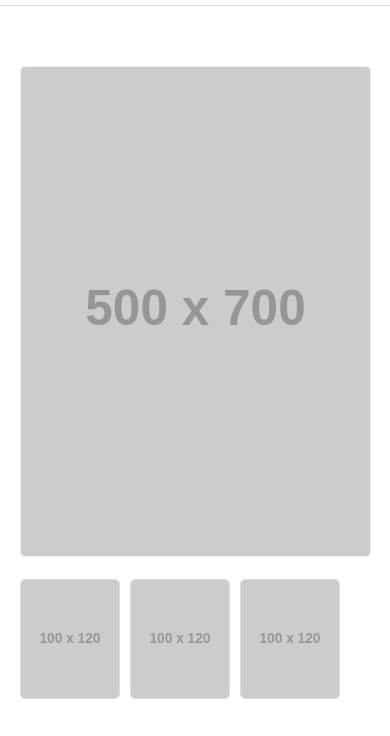
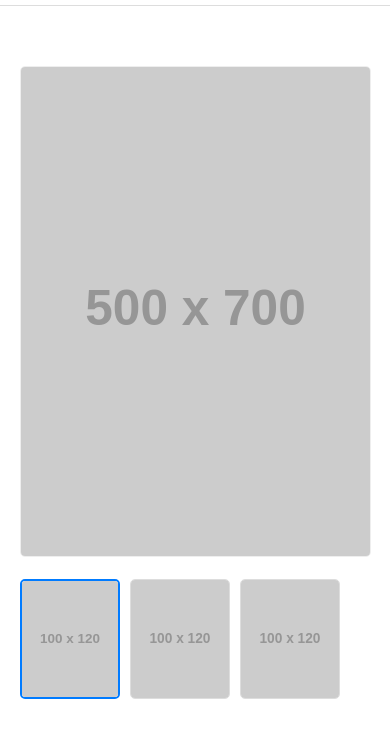
Before and after one commit to mustafacebi/Web_Project, a plain HTML site: page Deneme2YZ/urun-detay.html in a window 390 px wide. Both pictures are taken after a click on the picture 69 px from the left and 712 px from the top of the page. Shown: the part 74-810 px from the top of the page. Drawn offline with Linux system fonts and the light colour scheme; placeholder pictures from the web are drawn by us.

Commit message:
Telefon tablet görümü ilk

```diff
--- a/Deneme2YZ/app.js
+++ b/Deneme2YZ/app.js
@@ -32,9 +32,40 @@ document.addEventListener('DOMContentLoaded', () => {
             // CSS'de ".nav-wrapper.active { display: block; }" kuralı bunu bekliyor
             navWrapper.classList.toggle('active');
         });
-    }
+    // ... (4. Mobil Menü kodu burada biter) ...
+        }
 
-});
+        // 5. ÜRÜN DETAY SAYFASI RESİM GALERİSİ
+        const mainImage = document.querySelector('.main-product-image');
+        const thumbnails = document.querySelectorAll('.thumbnail-images img');
+
+        // Eğer bu elementler sayfada varsa (yani urun-detay.html'deyiz):
+        if (mainImage && thumbnails.length > 0) {
+
+            // Sayfa yüklendiğinde ilk küçük resmi "aktif" olarak işaretle
+            thumbnails[0].classList.add('active-thumbnail');
+
+            // Her bir küçük resme (thumbnail) tıklama özelliği ekle
+            thumbnails.forEach(thumbnail => {
+                thumbnail.addEventListener('click', () => {
+
+                    // 1. Tıklanan küçük resmin 'data-large-src' özelliğinden yeni resim URL'sini al
+                    const newImageSrc = thumbnail.dataset.largeSrc;
+
+                    // 2. Ana resmin 'src' özelliğini bu yeni URL ile değiştir
+                    mainImage.src = newImageSrc;
+
+                    // 3. (Bonus) Tüm küçük resimlerden 'active' sınıfını kaldır
+                    thumbnails.forEach(t => t.classList.remove('active-thumbnail'));
+
+                    // 4. (Bonus) Sadece tıklanan küçük resme 'active' sınıfını ekle
+                    thumbnail.classList.add('active-thumbnail');
+                });
+            });
+        }
+
+    }); // <-- DOMContentLoaded'in kapanış parantezi (Bunun üstüne ekleyin)
+
 
 
 /* =================================================================
--- a/Deneme2YZ/style.css
+++ b/Deneme2YZ/style.css
@@ -919,3 +919,16 @@ nav ul li a.active {
         grid-template-columns: 1fr; /* 2fr 1fr olanı ezer */
     }
 }
+
+/* --- 19. Ürün Galerisi (Aktif Thumbnail) --- */
+.thumbnail-images img {
+    /* Daha önce eklediğimiz stilleri (cursor: pointer vb.) zaten alıyor */
+    /* Geçiş efekti ekleyelim */
+    transition: border-color 0.3s ease;
+}
+
+/* JavaScript tarafından .active-thumbnail sınıfı eklenen resim: */
+.thumbnail-images img.active-thumbnail {
+    border-color: #007bff; /* Ana mavi rengimiz */
+    border-width: 2px; /* Kenarlığı kalınlaştır */
+}
--- a/Deneme2YZ/urun-detay.html
+++ b/Deneme2YZ/urun-detay.html
@@ -34,8 +34,7 @@
                 <div class="header-icons">
                     <a href="sepet.html">Sepet (<span id="cart-count">0</span>)</a>
                 </div>
-            </div> </div>
-    </header>
+            </div> </div> </header>
 
     <main>
         <section class="product-detail-section">
@@ -43,16 +42,19 @@
                 <div class="product-detail-layout">
 
                     <div class="product-image-gallery">
-                        <img src="https://via.placeholder.com/500x700" alt="Erkek Çocuk Tişört"
-                            class="main-product-image">
+                        <img src="https://via.placeholder.com/500x700/ff0000" alt="Erkek Çocuk Tişört" class="main-product-image">
 
                         <div class="thumbnail-images">
-                            <img src="https://via.placeholder.com/100x120" alt="Tişört yandan görünüm">
-                            <img src="https://via.placeholder.com/100x120" alt="Tişört detay">
-                            <img src="https://via.placeholder.com/100x120" alt="Tişört model üzeri">
+                            <img src="https://via.placeholder.com/100x120/ff0000" alt="Tişört kırmızı"
+                                 data-large-src="https://via.placeholder.com/500x700/ff0000">
+
+                            <img src="https://via.placeholder.com/100x120/00ff00" alt="Tişört yeşil"
+                                 data-large-src="https://via.placeholder.com/500x700/00ff00">
+
+                            <img src="https://via.placeholder.com/100x120/0000ff" alt="Tişört mavi"
+                                 data-large-src="https://via.placeholder.com/500x700/0000ff">
                         </div>
                     </div>
-
                     <div class="product-info">
                         <h1>Erkek Çocuk Tişört</h1>
                         <p class="detail-price">199.99 TL</p>
@@ -79,6 +81,8 @@
             </div>
         </section>
     </main>
+
+
     <footer>
         <div class="container">
             <div class="footer-grid">
```
